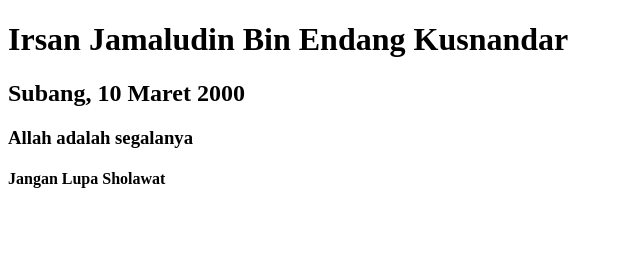
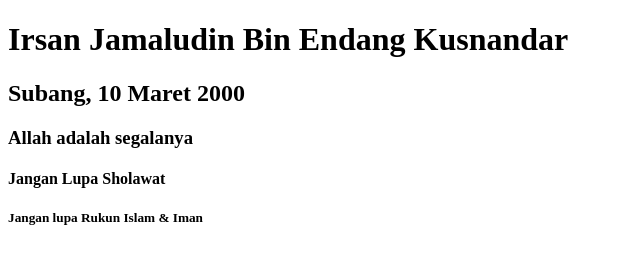
Before and after one commit to IrsanJam/Rebase, a plain HTML site: page index.html in a window 1280 px wide. Shown: the whole page, without its empty margins (0-640 px from the left). Drawn offline with Linux system fonts and the light colour scheme.

Commit message:
mengingatkan rukun islam dan iman

```diff
--- a/index.html
+++ b/index.html
@@ -11,5 +11,6 @@
     <h2>Subang, 10 Maret 2000</h2>
     <h3>Allah adalah segalanya</h3>
     <h4>Jangan Lupa Sholawat</h4>
+    <h5>Jangan lupa Rukun Islam & Iman</h5>
   </body>
 </html>
```
